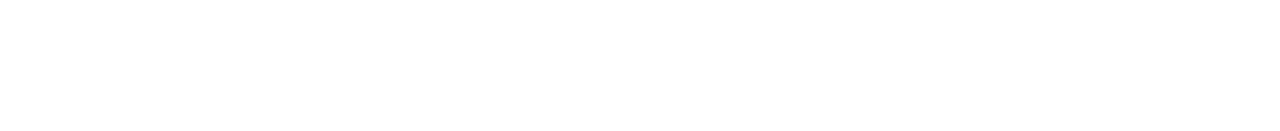
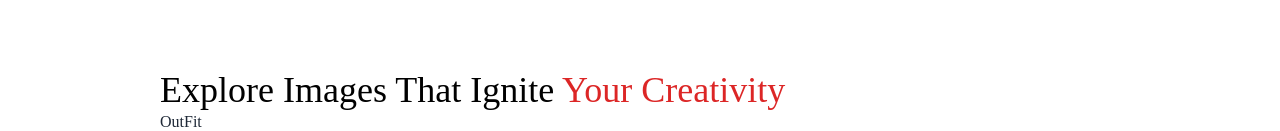
Before and after one commit to Shreyawagh343/PicSearch, a React (Vite) app in the folder Frontend/Frontend/: page / in a window 1280 px wide. Shown: the part 826-957 px from the top of the page. Before the commit the page ends 816 px from the top, so only its background shows below. Built offline with nearby package versions, Linux system fonts and the light colour scheme.

Commit message:
Update made in home page

```diff
--- a/Frontend/Frontend/src/App.jsx
+++ b/Frontend/Frontend/src/App.jsx
@@ -1,11 +1,15 @@
 import { Route, Routes } from "react-router-dom";
 import Home from "./Pages/Home";
+import Outfit from "./Pages/Outfit";
+import HomeDecor from "./Pages/HomeDecor";
 
 function App() {
   return (
     <>
       <Routes>
         <Route path="/" element={<Home/>} />
+        <Route path="/Outfit" element={<Outfit/>} />
+        <Route path="/HomeDecor" element={<HomeDecor/>} />
       </Routes>
     </>
   );
--- a/Frontend/Frontend/src/Components/Ideas.jsx
+++ b/Frontend/Frontend/src/Components/Ideas.jsx
@@ -1,14 +1,16 @@
 import React from 'react'
+import { Link } from 'react-router-dom'
 
 const Ideas = () => {
   return (
     <>
-    <div className="bg-">
-        <div className="">
-
-        </div>
-        <div className="">
-
+    <div className="flex  flex-col ml-[10rem] mt-[5rem]">
+      <h1 className='text-4xl capitalize text-black'>Explore images that ignite <span className='text-red-600'>your creativity</span></h1>
+        <div className="flex">
+          <div className="">
+            <img src="" alt="" />
+            <Link to="/Outfit">OutFit</Link>
+          </div>
         </div>
     </div>
     </>
--- a/Frontend/Frontend/src/Pages/Home.jsx
+++ b/Frontend/Frontend/src/Pages/Home.jsx
@@ -1,12 +1,14 @@
 import React from 'react'
 import Navabar from '../Components/Navabar'
 import Image from '../Components/Image'
+import Ideas from '../Components/Ideas'
 
 const Home = () => {
   return (
     <>
     <Navabar/>
     <Image/>
+    <Ideas/>
     </>
   )
 }
--- /dev/null
+++ b/Frontend/Frontend/src/Pages/HomeDecor.jsx
@@ -0,0 +1,9 @@
+import React from 'react'
+
+const HomeDecor = () => {
+  return (
+    <div>HomeDecor</div>
+  )
+}
+
+export default HomeDecor
--- /dev/null
+++ b/Frontend/Frontend/src/Pages/Outfit.jsx
@@ -0,0 +1,9 @@
+import React from 'react'
+
+const Outfit = () => {
+  return (
+    <div>Outfit</div>
+  )
+}
+
+export default Outfit
```
